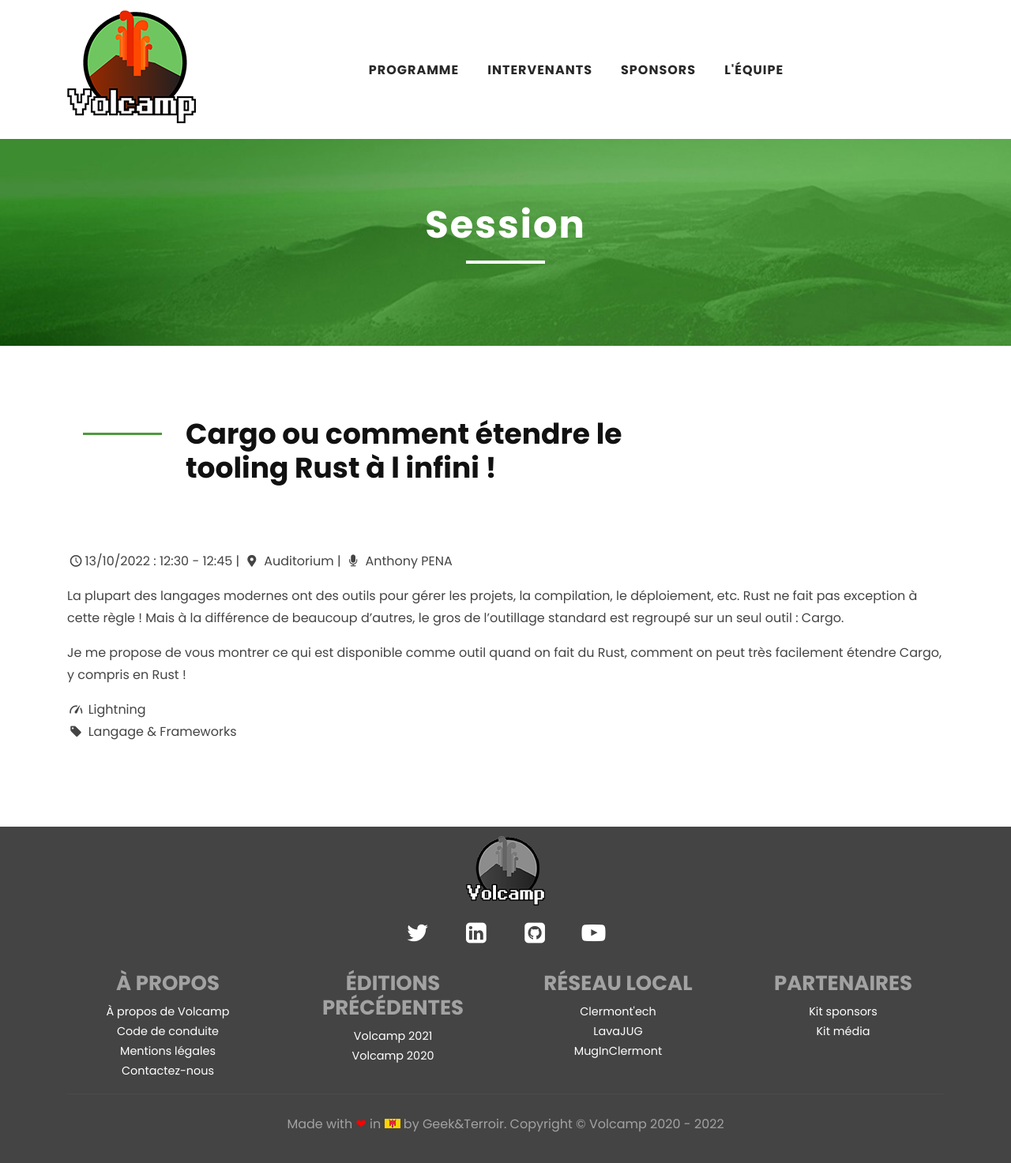
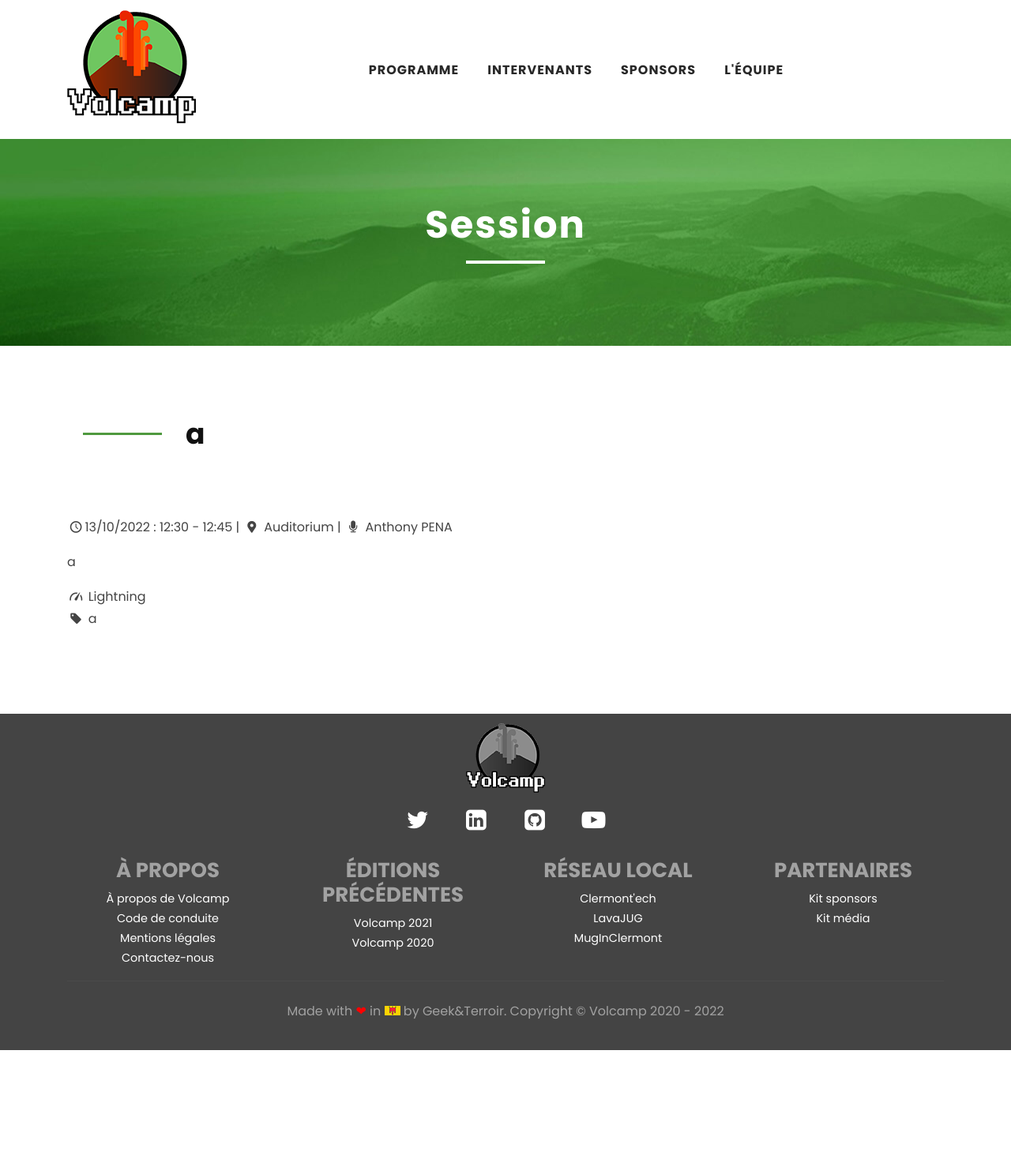
Before and after one commit to Volcamp/volcampempty.github.io, a Jekyll site: the page built from _talks/22d1t1s3.md, in a window 1280 px wide. Shown: the whole page at 79% size. Built offline with Jekyll 4.4.1, drawn with Linux system fonts in a browser that asks for light colours.

```diff
--- a/_talks/22d1t1s3.md
+++ b/_talks/22d1t1s3.md
@@ -1,8 +1,8 @@
 ---
   name: 22d1t1s3
-  title: 'Cargo ou comment étendre le tooling Rust à l infini !'
+  title: a
   content:
-  category: Langage & Frameworks
+  category: a
   format: Lightning
   speakers:
     - Anthony PENA
@@ -11,6 +11,4 @@
   time_start: '12:30'
   time_end: '12:45'
 ---
-La plupart des langages modernes ont des outils pour gérer les projets, la compilation, le déploiement, etc. Rust ne fait pas exception à cette règle ! Mais à la différence de beaucoup d'autres, le gros de l'outillage standard est regroupé sur un seul outil : Cargo.
-
-Je me propose de vous montrer ce qui est disponible comme outil quand on fait du Rust, comment on peut très facilement étendre Cargo, y compris en Rust !
+a
```
